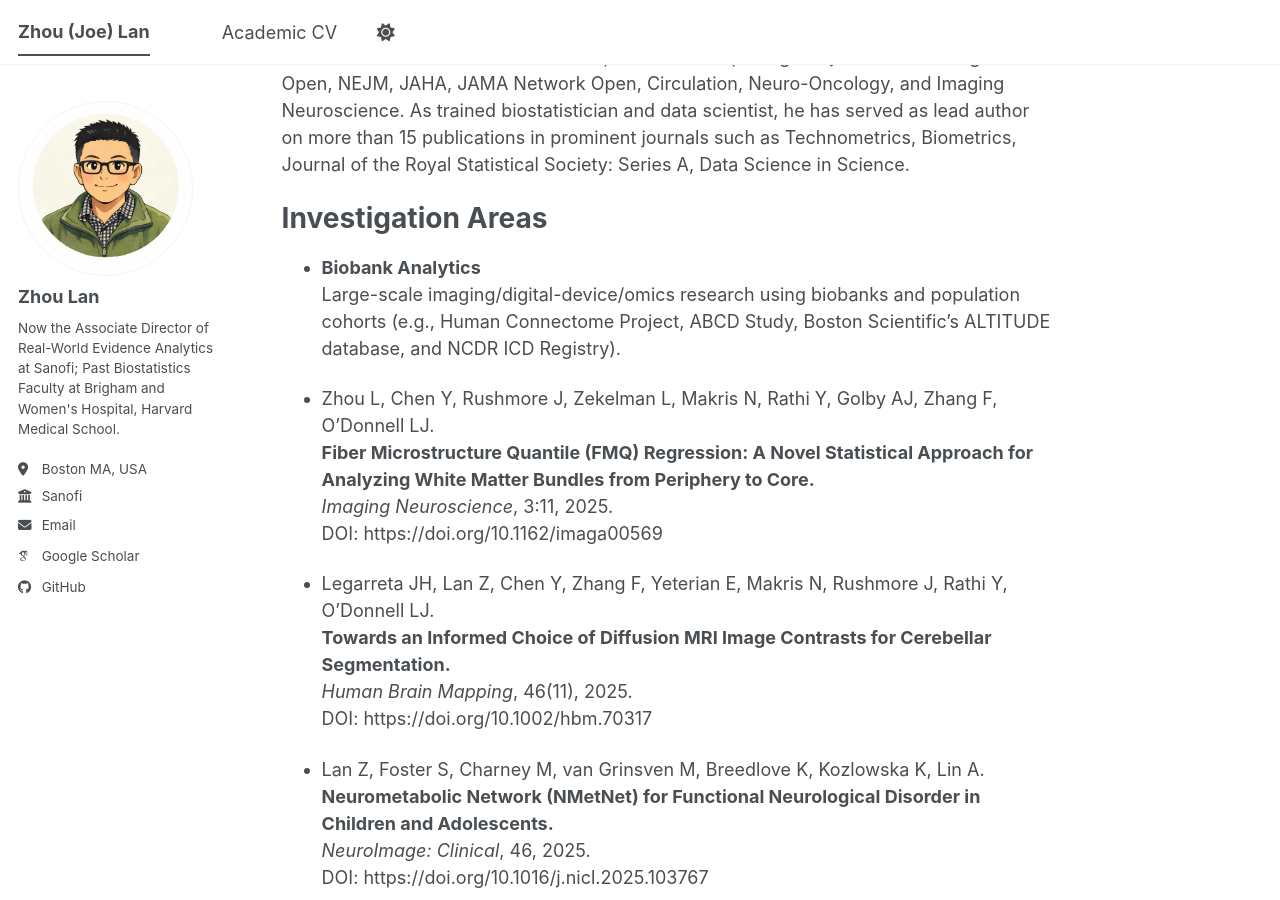
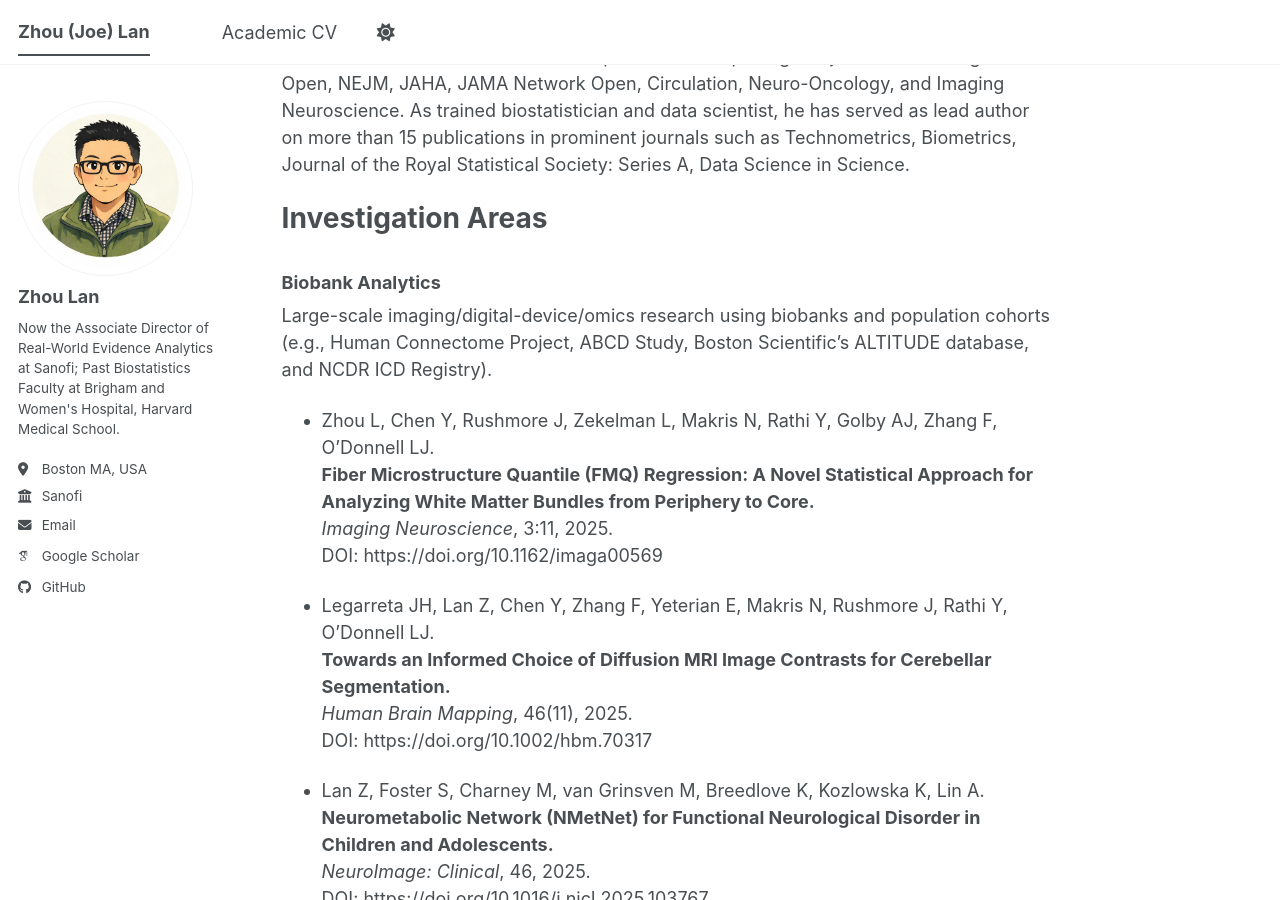
Before and after one commit to lanzhouBWH/lanzhoubwh.github.io, a Jekyll site: the page built from _pages/about.md, in a window 1280 px wide and 900 px high, scrolled down 333 px. Built offline with Jekyll 4.4.1, drawn with Linux system fonts in a browser that asks for light colours; some web fonts are replaced; a script bundle is joined from its source files by our own code; library files that are not in the unit come from our copies.

Commit message:
Update about.md

```diff
--- a/_pages/about.md
+++ b/_pages/about.md
@@ -20,8 +20,8 @@
 
 Investigation Areas
 ======
-- **Biobank Analytics**
-  Large-scale imaging/digital-device/omics research using biobanks and population cohorts (e.g., Human Connectome Project, ABCD Study, Boston Scientific’s ALTITUDE database, and NCDR ICD Registry).
+### Biobank Analytics
+Large-scale imaging/digital-device/omics research using biobanks and population cohorts (e.g., Human Connectome Project, ABCD Study, Boston Scientific’s ALTITUDE database, and NCDR ICD Registry).
 
 - Zhou L, Chen Y, Rushmore J, Zekelman L, Makris N, Rathi Y, Golby AJ, Zhang F, O’Donnell LJ.
   **Fiber Microstructure Quantile (FMQ) Regression: A Novel Statistical Approach for Analyzing White Matter Bundles from Periphery to Core.**
@@ -45,7 +45,10 @@
 
 
 
-- [Real World Evidence Analytics]() Epidemiological Real-world Studies and Outcomes Research: Analysis of EHRs, insurance claims, registry data for treatment effectiveness, safety evaluation, and patient trajectory modeling using advanced causal inference and survival methods.
+- **Real World Evidence Analytics**
+Epidemiological Real-world Studies and Outcomes Research: Analysis of EHRs, insurance claims, registry data for treatment effectiveness, safety evaluation, and patient trajectory modeling using advanced causal inference and survival methods.
+
+
 - [Clinical Trials]() Supporting late clinical studies using rigorous statistical methodology.
 
 Therapeutic Areas
```
